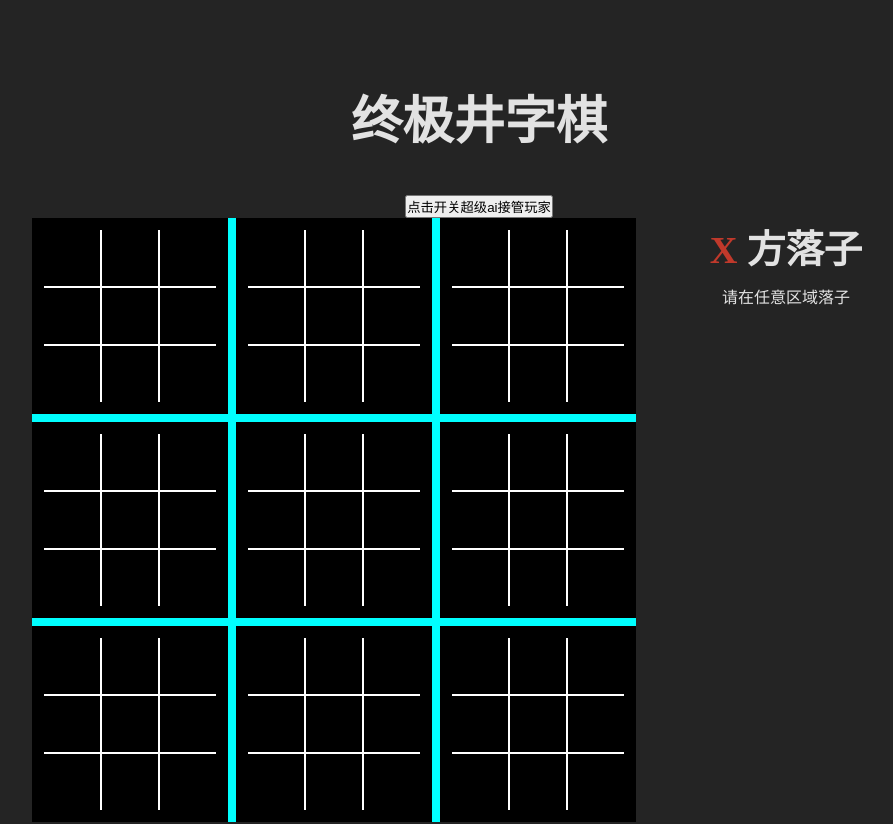
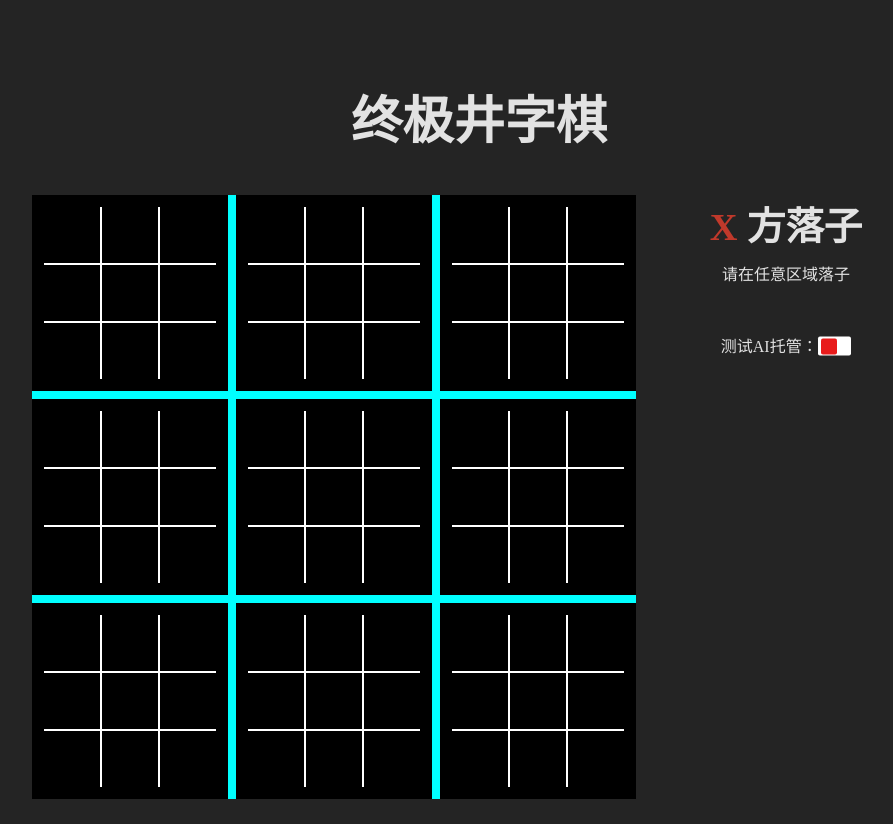
Before and after one commit to Song1678/ultimate-tic-tac-toe, a React (Vite) app: page /ultimate-tic-tac-toe/ai-game in a window 1280 px wide. Shown: the top 824 px of the page, without its empty margins (161-1054 px from the left). Built offline with nearby package versions, Linux system fonts and the light colour scheme.

Commit message:
12th save

```diff
--- a/src/componets/Buttons/ResetBtn.jsx
+++ b/src/componets/Buttons/ResetBtn.jsx
@@ -2,6 +2,6 @@ import styles from './ResetBtn.module.css';
 
 export default function ResetBtn({callback}) {
     return (
-        <button className={styles['reset-btn']} onClick={() => callback()}>重置</button>
+        <button className={styles['reset-btn']} onClick={callback}>重置</button>
     )
 }
--- /dev/null
+++ b/src/componets/Buttons/ToggleBtn.jsx
@@ -0,0 +1,12 @@
+import styles from './ToggleBtn.module.css';
+
+export default function ToggleBtn({ isChecked, callback }) {
+    return (
+        <input
+            className={styles['toggle-btn']}
+            type="checkbox"
+            checked={isChecked}
+            onClick={callback}
+        />
+    );
+}
--- /dev/null
+++ b/src/componets/Buttons/ToggleBtn.module.css
@@ -0,0 +1,38 @@
+.toggle-btn {
+    appearance: none;
+    transform: translateY(0.22em);
+    /* 原2rem → 2×0.6=1.2rem */
+    height: 1.2rem;
+    /* 原3.5rem → 3.5×0.6=2.1rem */
+    width: 2.1rem;
+    background-color: #fff;
+    position: relative;
+    /* 原0.2em → 0.2×0.6=0.12em（圆角同步缩放） */
+    border-radius: 0.12em;
+    cursor: pointer;
+    /* 可选：确保em单位基准统一（若未设置，默认继承浏览器16px） */
+    font-size: 16px;
+}
+
+.toggle-btn::before {
+    content: '';
+    display: block;
+    /* 原1.9em → 1.9×0.6=1.14em */
+    height: 1em;
+    width: 1em;
+    transform: translate(-50%, -50%);
+    position: absolute;
+    top: 50%;
+    /* 原calc(1.9em/2 + .3em) → 按60%缩放：calc(1.14em/2 + 0.18em) */
+    left: calc(1em/2 + 0.18em);
+    background-color: #E81B1B;
+    /* 圆角同步缩放 */
+    border-radius: 0.12em;
+    transition: .3s ease;
+}
+
+.toggle-btn:checked::before {
+    background-color: navy;
+    /* 原calc(100% - (1.9em/2 + .3em)) → 缩放后：calc(100% - (1.14em/2 + 0.18em)) */
+    left: calc(100% - (1em/2 + 0.18em));
+}
--- a/src/pages/AIGame/AIGame.jsx
+++ b/src/pages/AIGame/AIGame.jsx
@@ -2,6 +2,7 @@ import styles from './AIGame.module.css'
 import Board from '@/componets/Board/Board.jsx';
 import BackBtn from '@/componets/Buttons/BackBtn.jsx';
 import ResetBtn from '@/componets/Buttons/ResetBtn.jsx';
+import ToggleBtn from '@/componets/Buttons/ToggleBtn.jsx';
 import { useState, useReducer, useEffect, useRef, useMemo, useCallback } from 'react'
 import { useSearchParams } from 'react-router-dom';
 import { checkResult } from '@/utils/boardHelper.js';
@@ -89,24 +90,22 @@ export default function Game() {
     return (
         <div className={styles.container}>
             <h1 className={styles.title}>终极井字棋</h1>
-            <button onClick={() => {
-                setIsAutoPlay(!isAutoPlay);
-            }}>点击开关超级ai接管玩家</button>
             <div className={styles['game-wrap']}>
                 <Board
                     board={board}
                     targetIndex={targetIndex}
                     onPlay={handlePlay}
                     subResults={subResults}
-                    isGameOVer={result !== null}
+                    isGameOver={result !== null}
                     isWaiting={isAIThinking}
                 />
                 <InfoBox
                     result={result}
                     nextPiece={nextPiece}
                     targetIndex={targetIndex}
-                    reset={reset}
+                    onReset={reset}
                     isAIThinking={isAIThinking}
+                    onToggle={() => setIsAutoPlay(!isAutoPlay)}
                 />
             </div>
             <BackBtn />
@@ -114,7 +113,7 @@ export default function Game() {
     );
 }
 
-function InfoBox({ result, nextPiece, targetIndex, reset, isAIThinking }) {
+function InfoBox({ result, nextPiece, targetIndex, onReset, isAIThinking, onToggle, isAutoPlay }) {
     const XElement = <span style={{ color: '#c0392b' }}>X</span>;
     const OElement = <span style={{ color: '#16a085' }}>O</span>;
 
@@ -136,7 +135,10 @@ function InfoBox({ result, nextPiece, targetIndex, reset, isAIThinking }) {
         <aside className={styles['info-box']}>
             <h2>{titleContent}</h2>
             {!result && <p>{hintText}</p>}
-            {result && <ResetBtn callback={reset} />}
+            <label className={styles['auto-label']}>测试AI托管：
+                <ToggleBtn isChecked={isAutoPlay} callback={onToggle} />
+            </label>
+            {result && <ResetBtn callback={onReset} />}
         </aside>
     );
 }
--- a/src/pages/AIGame/AIGame.module.css
+++ b/src/pages/AIGame/AIGame.module.css
@@ -31,6 +31,12 @@
     justify-content: center;
 }
 
+.auto-label {
+    display: block;
+    margin-top: 3em;
+    cursor: pointer;
+}
+
 @media (max-aspect-ratio: 12 / 9) {
     .game-wrap {
         flex-direction: column-reverse;
@@ -39,4 +45,7 @@
     .container {
         padding: 0;
     }
+    .auto-label {
+        display: none;
+    }
 }
```
